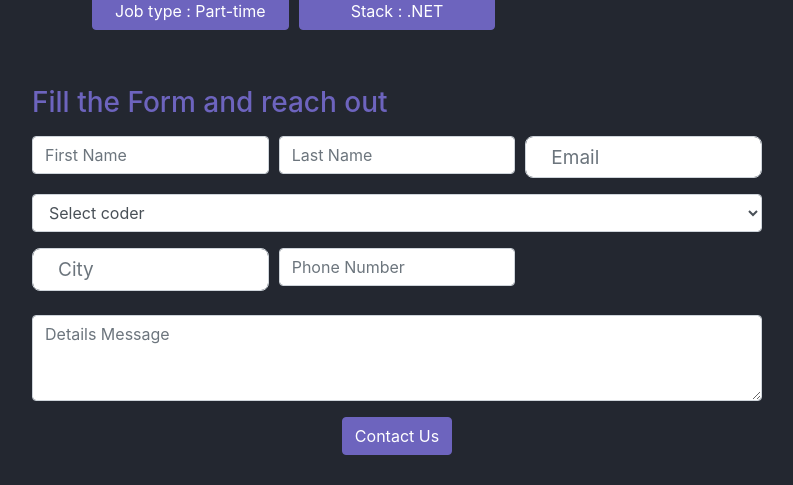
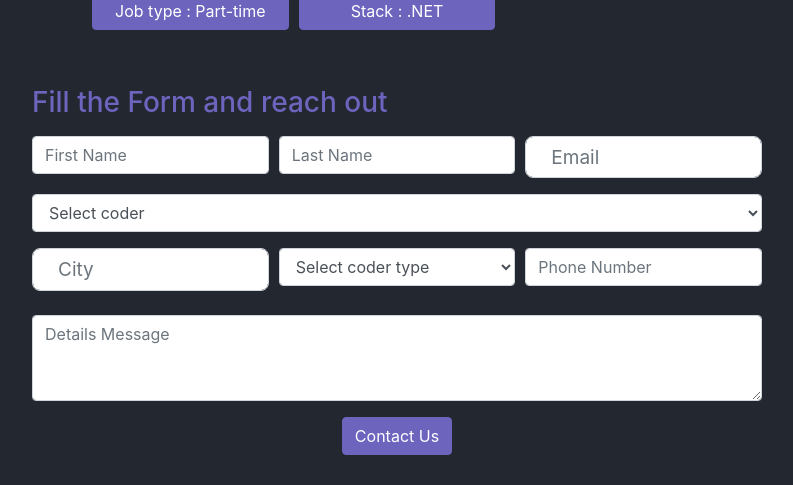
Before and after one commit to samratiam/Codersplace, a Django app: page /coders/1/ in a window 1280 px wide. Shown: the part 1148-1633 px from the top of the page, without its empty margins (243-1036 px from the left). Run offline with Django 4.2, Linux system fonts and the light colour scheme; tables that the repository leaves empty hold one stand-in row (values such as "Sample post"); grey boxes marked "Sample" are stand-in pictures; some libraries are stand-ins or nearby versions.

Commit message:
Add coder type field in hiretuber model and dashboard

```diff
--- a/hirecoders/models.py
+++ b/hirecoders/models.py
@@ -8,6 +8,7 @@ class Hirecoder(models.Model):
     coder_id = models.IntegerField()
     coder_name = models.CharField(max_length=100)
     city = models.CharField(max_length=100)
+    coder_developer_type = models.CharField(max_length=100, blank=True)
     phone = models.CharField(max_length=100)
     email = models.EmailField()
     message = models.TextField(blank=True)
--- a/hirecoders/views.py
+++ b/hirecoders/views.py
@@ -11,6 +11,7 @@ def hirecoder(request):
         coder_id = request.POST['coder_id']
         coder_name = request.POST['coder_name']
         city = request.POST['city']
+        coder_developer_type = request.POST['coder_developer_type']
         phone = request.POST['phone']
         email = request.POST['email']
         message = request.POST['message']
@@ -18,6 +19,7 @@ def hirecoder(request):
 
         hirecoder = Hirecoder(first_name=first_name, last_name=last_name,
                                 coder_id=coder_id, coder_name=coder_name, city=city,phone=phone,
+                                coder_developer_type=coder_developer_type,
                                 email=email, message=message, user_id=user_id
                             )
         hirecoder.save()
--- a/templates/accounts/dashboard.html
+++ b/templates/accounts/dashboard.html
@@ -24,6 +24,7 @@
             <tr>
               <th scope="col">#</th>
               <th scope="col">Coders Name</th>
+              <th scope="col">Coders Type</th>
               <th scope="col">Visit</th>
             </tr>
           </thead>
@@ -34,6 +35,7 @@
             <tr>
               <th scope="row">{{hirecoder.coder_id}}</th>
               <td>{{hirecoder.coder_name}}</td>
+              <td>{{hirecoder.coder_developer_type}}</td>
               <td>
                 <a href="{% url 'coders_detail' hirecoder.coder_id %}">
                   <div class="btn btn-accent">Go to Page </div>
--- a/templates/coders/coder_detail.html
+++ b/templates/coders/coder_detail.html
@@ -86,9 +86,12 @@
           <div class="form-group col-md-4">
             <input name="city" type="text" class="form-control" placeholder="City" />
           </div>
-          <!-- <div class="form-group col-md-4">
-            <input name="state" type="text" class="form-control" placeholder="State" />
-          </div> -->
+          <div class="form-group col-md-4">
+            <select name="coder_developer_type" class="form-control">
+              <option selected disabled hidden>Select coder type</option>
+              <option value="{{coder.developer_type}}">{{coder.developer_type}}</option>
+            </select>
+          </div>
           <div class="form-group col-md-4">
             <input
               name="phone"
```
Also changed, not shown: hirecoders/migrations/0002_hirecoder_coder_developer_type.py (added).
